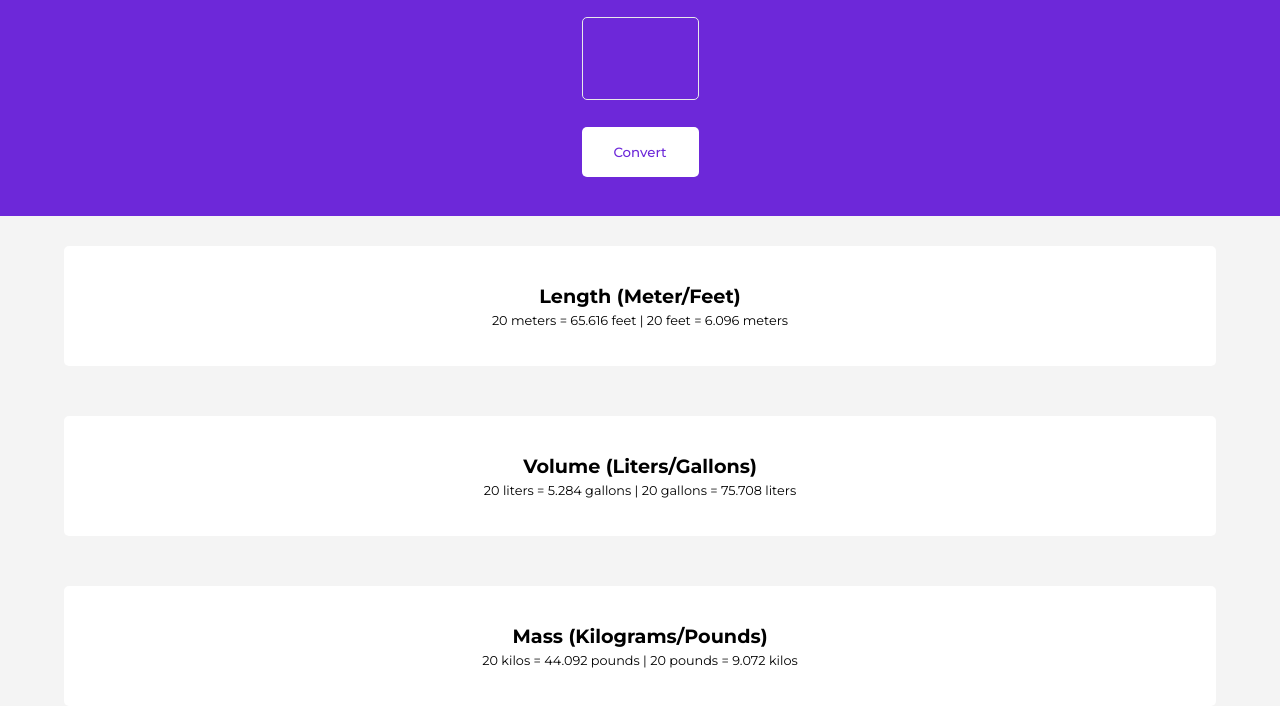
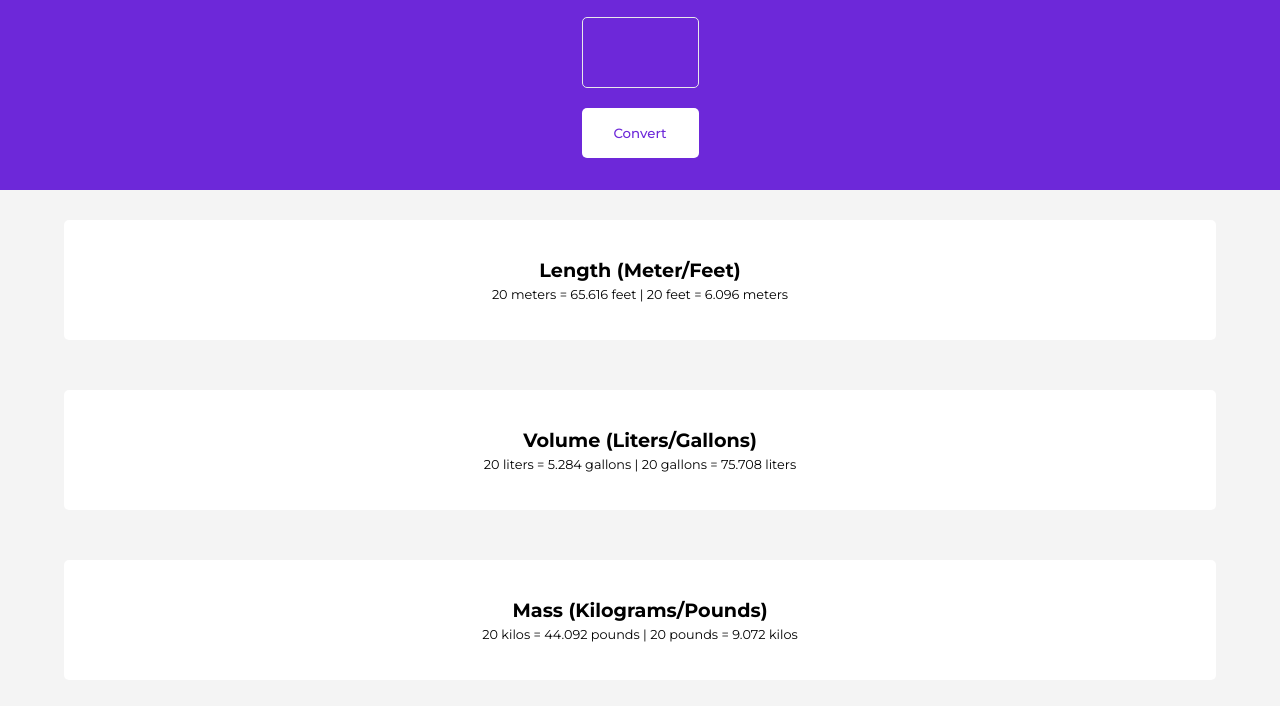
Before and after one commit to sobitp59/Scrimba-FDCP, a browser extension: page Module 3/unit-converter/index.html in a window 1280 px wide. Shown: the part 64-770 px from the top of the page. Drawn offline with Linux system fonts and the light colour scheme.

Commit message:
unit converter ui done

```diff
--- a/Module 3/unit-converter/style.css
+++ b/Module 3/unit-converter/style.css
@@ -16,7 +16,6 @@
 }
 
 .header{
-    height: 35vh;
     background: #6D28D9;
     display: flex;
     justify-content: center;
@@ -32,7 +31,7 @@
 
 .header__input{
     width: 117px;
-    height: 83px;
+    height: min-content;
     margin: auto;
     outline: none;
     padding: 15px;
```
